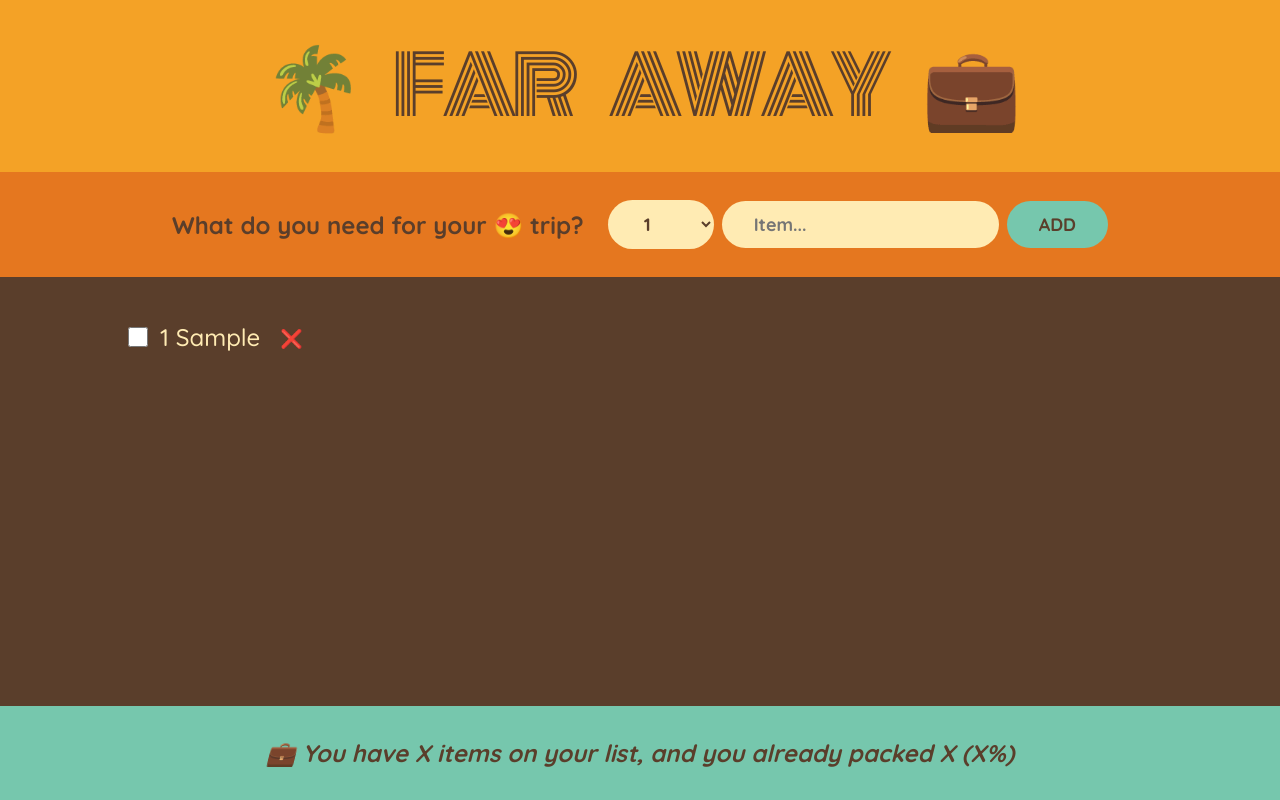
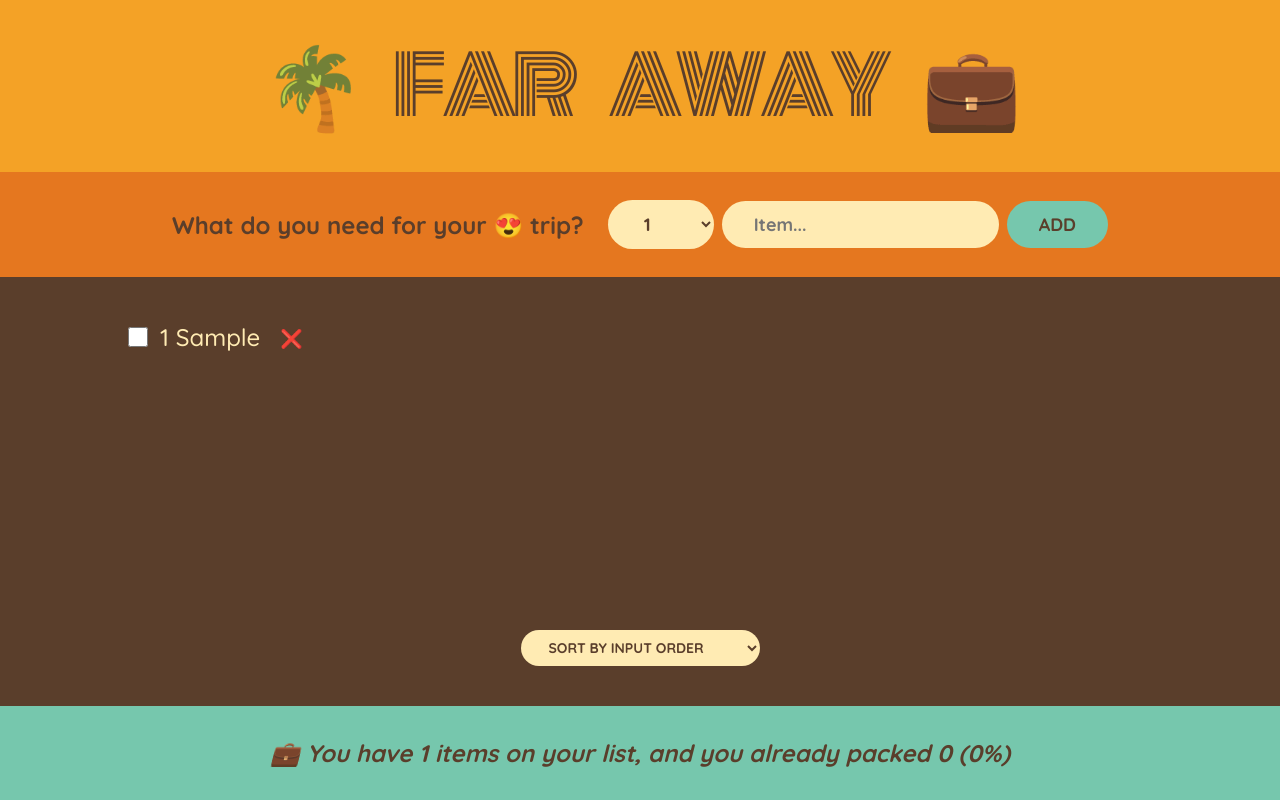
Before and after one commit to tczerno/Far-Away-App, a React (Create React App) app: page / in a window 1280 px wide. Both pictures are taken after typing "Sample" into the empty fields and a click on the button "ADD". Built offline with nearby package versions, Linux system fonts and the light colour scheme.

Commit message:
configured sort options

```diff
--- a/src/App.js
+++ b/src/App.js
@@ -28,7 +28,7 @@
       <Logo />
       <Form onAddItems={handleAddItems} />
       <PackingList items={items} onDeleteItem={handleDeleteItem} onToggleItem={handleToggleItem} />
-      <Stats />
+      <Stats items={items} />
     </div>
   );
 }
@@ -45,7 +45,6 @@
     if (!description) return;
 
     const newItem = { description, quantity, packed: false, id: Date.now() };
-    console.log(newItem);
 
     onAddItems(newItem);
     setDescription("");
@@ -76,7 +75,20 @@
           <Item item={item} onDeleteItem={onDeleteItem} onToggleItem={onToggleItem} key={item.id} />
         ))}
       </ul>
-    </div>
+      <div className="actions">
+        <select>
+          <option value="input">
+            Sort by input order
+          </option>
+          <option value="description">
+            Sort by description
+          </option>
+          <option value="packed">
+            Sort by packed status
+          </option>
+        </select>
+      </div>
+    </div >
   );
 }
 
@@ -92,10 +104,23 @@
   );
 }
 
-function Stats() {
+function Stats({ items }) {
+  if (!items.length)
+    return (
+      < p className="stats" >
+        <em>Start adding some items to your packing list 🐶
+        </em>
+      </p >
+    );
+  const numItems = items.length;
+  const numPacked = items.filter((item) => item.packed).length;
+  const percentage = Math.round((numPacked / numItems) * 100);
+
   return (
     <footer className="stats">
-      <em>💼 You have X items on your list, and you already packed X (X%)</em>
+      <em>
+        {percentage === 100 ? "You packed everything! Ready to go 🛫" : `
+        💼 You have ${numItems} items on your list, and you already packed ${numPacked} (${percentage}%)`}</em>
     </footer>
   );
 }
```
